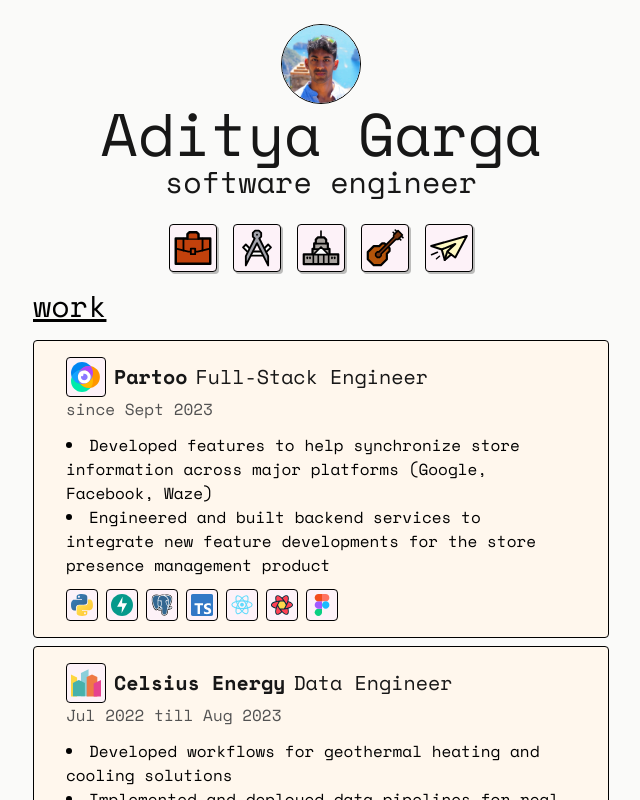
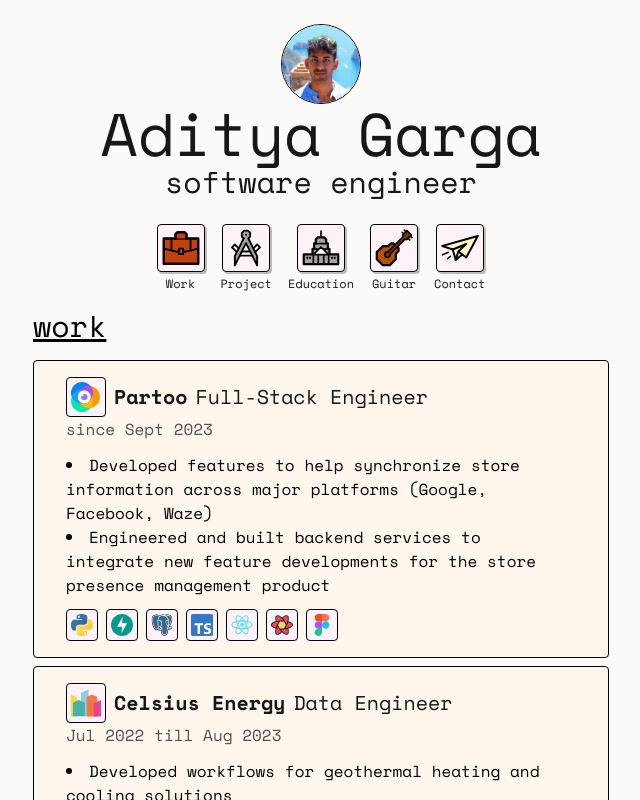
Before and after one commit to adityagarga/adityagarga.github.io, a React (Vite) app: page / in a window 1280 px wide. Shown: the top 800 px of the page, without its empty margins (319-959 px from the left). Built offline with nearby package versions, Linux system fonts and the light colour scheme.

Commit message:
icons names

```diff
--- a/src/App.tsx
+++ b/src/App.tsx
@@ -38,9 +38,16 @@
                 </header>
                 <nav className="flex items-center justify-center gap-4 px-4">
                     {sections.map(section => (
+                        <div className='flex flex-col items-center justify-center'>
+
                         <Button key={section} onClick={() => scrollToSection(section)}>
                             <Icon icon={section} />
                         </Button>
+                        <span className="mt-1 font-space text-xs text-text">
+                            {section}
+                        </span>
+
+                        </div>
                     ))}
                 </nav>
                 <main>
```
